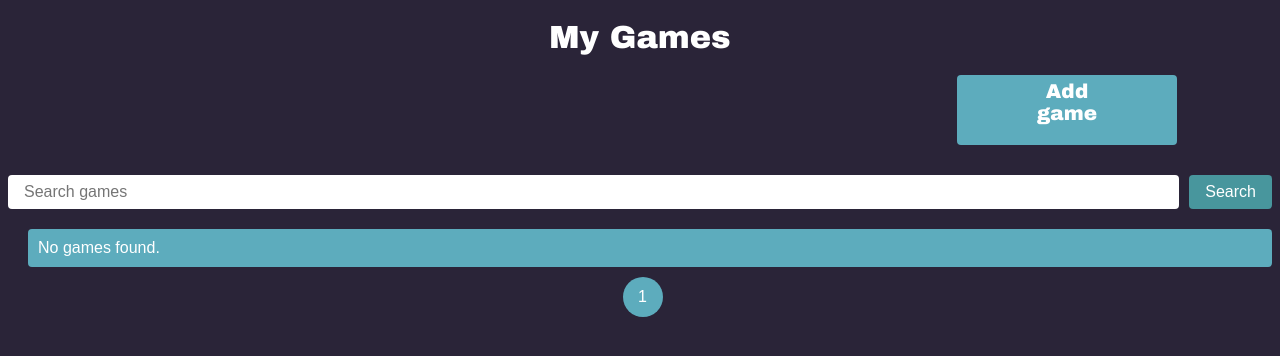
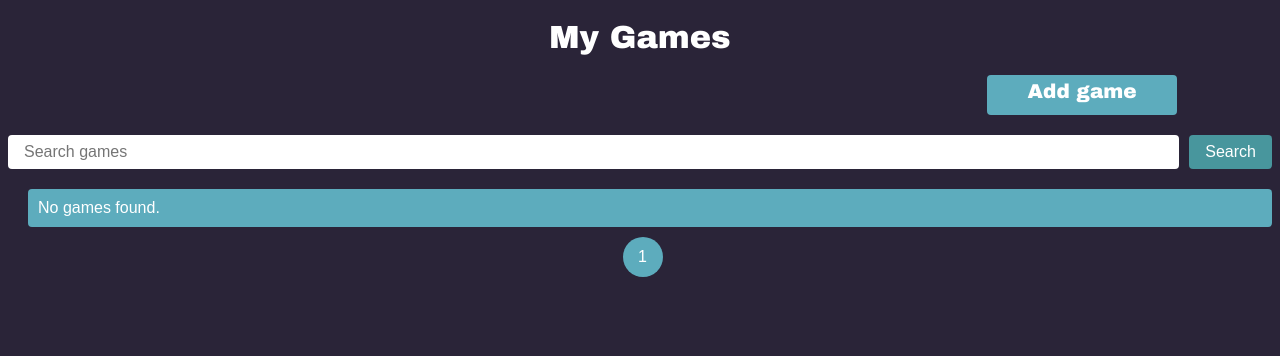
Before and after one commit to mildaug/board_game, a Django app: page /games/my/ in a window 1280 px wide. Shown: the part 94-450 px from the top of the page. Run offline with Django 4.2, Linux system fonts and the light colour scheme; the visitor is signed in with stand-in values (Sample User, id 1); data that the repository does not hold is empty.

Commit message:
paginaor bug fixed

```diff
--- a/board_game_hub/board_game/static/css/style.css
+++ b/board_game_hub/board_game/static/css/style.css
@@ -537,17 +537,17 @@ textarea {
   display: flex;
   flex-direction: column;
   align-items: center;
-  padding: 5px 80px;
+  padding: 5px 20px;
   background-color: #5dacbd;
   color: #fff;
   font-family: Arial Black, sans-serif;
   text-decoration: none;
   border-radius: 4px;
   font-size: 20px;
-  width: 60px;
-  height: 60px;
+  width: 150px;
+  height: 30px;
   margin: 0 auto;
-  margin-bottom: 30px;
+  margin-bottom: 10px;
   text-align: center;
   margin-right: 95px;
 }
--- a/board_game_hub/board_game/templates/includes/paginator_pages.html
+++ b/board_game_hub/board_game/templates/includes/paginator_pages.html
@@ -12,6 +12,11 @@
       <li>
         <a href="?{% if request.GET.query %}query={{ request.GET.query }}&{% endif %}page={{ page_obj.number|add:"1" }}" class="arrow">&#8594;</a>
       </li>
+      {% if page_obj.number > 1 %}
+      <li>
+        <a href="?{% if request.GET.query %}query={{ request.GET.query }}&{% endif %}page={{ page_obj.number|add:"-1" }}" class="arrow">&#8592;</a>
+      </li>
+      {% endif %}
     {% elif number == page_obj.paginator.num_pages %}
       <li>
         <a href="?{% if request.GET.query %}query={{ request.GET.query }}&{% endif %}page={{ number }}" class="bubble double-arrow">&#8649;</a>
```
